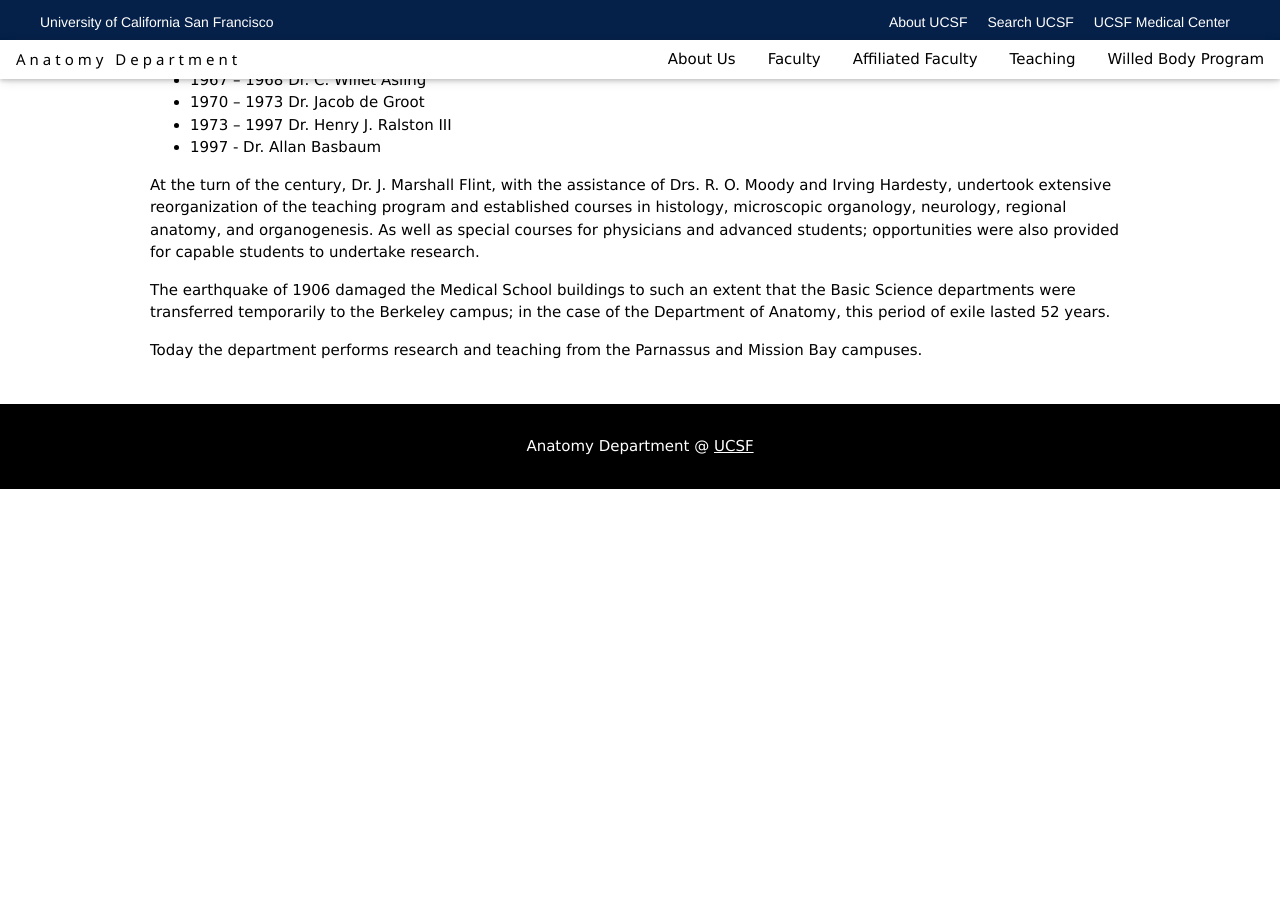
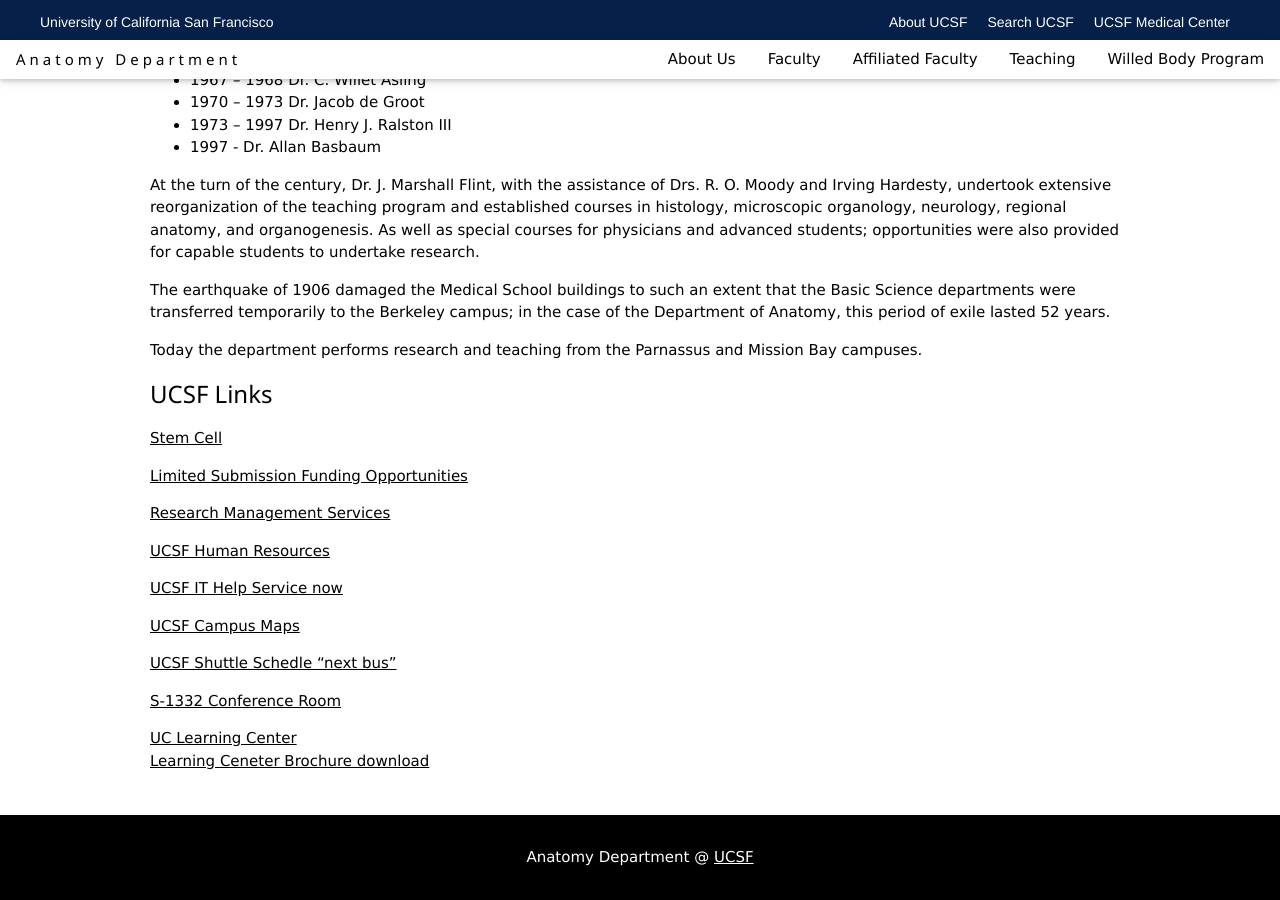
Before and after one commit to UCSF-Anatomy/anat-jekyll-2017, a Jekyll site: the page built from about.md, in a window 1280 px wide and 900 px high, scrolled down 1684 px. Built offline with Jekyll 4.4.1, drawn with Linux system fonts in a browser that asks for light colours; nearby versions of some CDN libraries; before the commit the page ends 2173 px from its top, so only the background shows below that.

Commit message:
Restored links

```diff
--- a/about.md
+++ b/about.md
@@ -62,3 +62,24 @@
 The earthquake of 1906 damaged the Medical School buildings to such an extent that the Basic Science departments were transferred temporarily to the Berkeley campus; in the case of the Department of Anatomy, this period of exile lasted 52 years.
 
 Today the department performs research and teaching from the Parnassus and Mission Bay campuses.
+
+### UCSF Links
+
+[Stem Cell](http://irm.ucsf.edu/)
+
+[Limited Submission Funding Opportunities](http://or.ucsf.edu/cg/cg/faculty/funding/Limited_Submissions/Current_LSOs.html)
+
+[Research Management Services](http://officeofresearch.ucsf.edu/rms)
+
+[UCSF Human Resources](http://hr.ucsf.edu/)
+
+[UCSF IT Help Service now](http://help.ucsf.edu)
+
+[UCSF Campus Maps](http://www.ucsf.edu/maps)
+
+[UCSF Shuttle Schedle "next bus"](https://www.nextbus.com/#!/ucsf)
+
+[S-1332 Conference Room](http://mail.ucsf.edu/OWA/calendar/375786cfe4aa44149720b46efb52030a@ucsf.edu/9caa67880e074f3986921ec90853a78018092195176913566149/calendar.html)
+
+[UC Learning Center](http://learning.ucsf.edu/)<br>
+[Learning Ceneter Brochure download](../img/LC.pdf)
```
